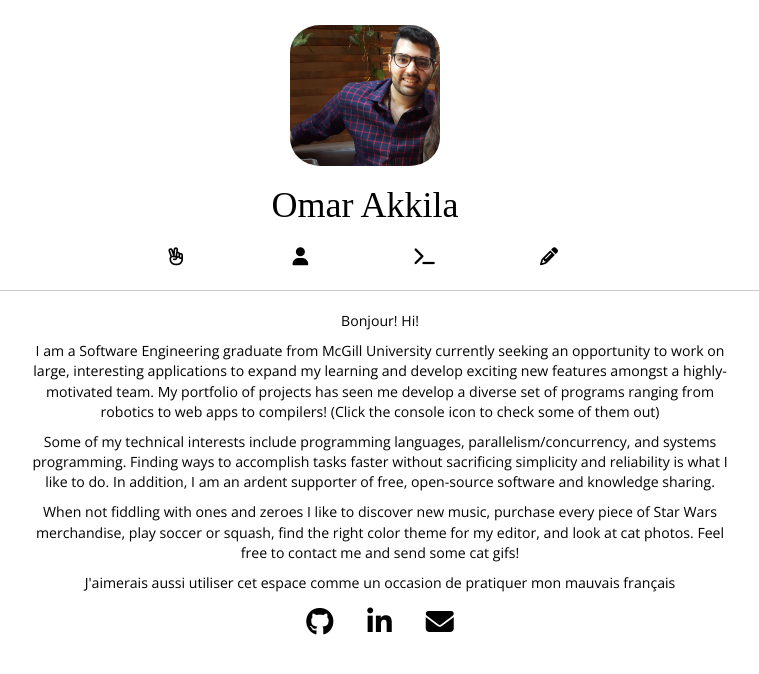
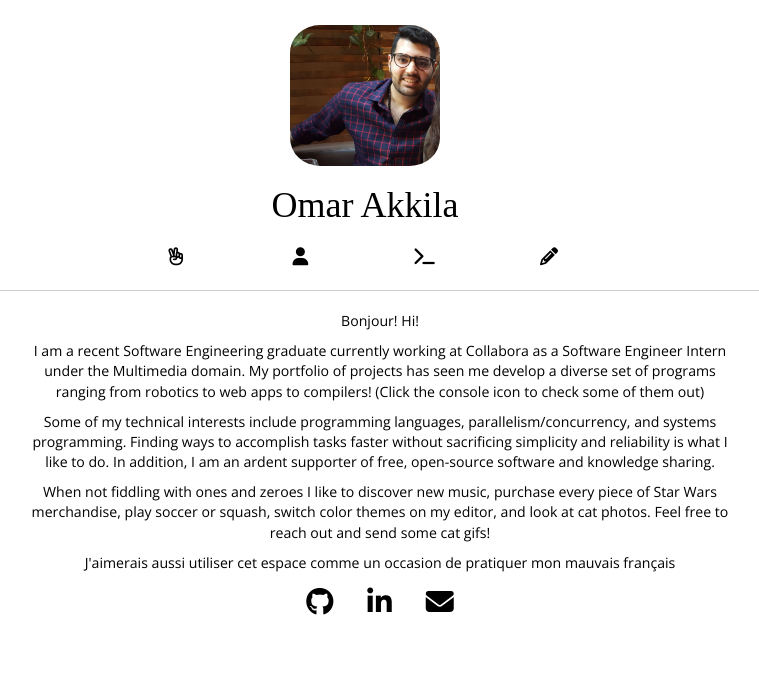
Before and after one commit to omakk/omakk.github.io, a Jekyll site: the page built from index.html, in a window 1280 px wide. Shown: the top 674 px of the page, without its empty margins (275-1034 px from the left). Built offline with Jekyll 4.4.1, drawn with Linux system fonts in a browser that asks for light colours; nearby versions of some CDN libraries; some web fonts are replaced.

Commit message:
Update info

```diff
--- a/index.html
+++ b/index.html
@@ -34,13 +34,13 @@
     <div class="text-center active animate fadeIn one" id="summary">
       <p>Bonjour! Hi!</p>
       <p>
-        I am a Software Engineering graduate from McGill University currently seeking an opportunity to work on large, interesting applications to expand my learning and develop exciting new features amongst a highly-motivated team. My portfolio of projects has seen me develop a diverse set of programs ranging from robotics to web apps to compilers! (Click the console icon to check some of them out)
+        I am a recent Software Engineering graduate currently working at Collabora as a Software Engineer Intern under the Multimedia domain. My portfolio of projects has seen me develop a diverse set of programs ranging from robotics to web apps to compilers! (Click the console icon to check some of them out)
       </p>
       <p>
         Some of my technical interests include programming languages, parallelism/concurrency, and systems programming. Finding ways to accomplish tasks faster without sacrificing simplicity and reliability is what I like to do. In addition, I am an ardent supporter of free, open-source software and knowledge sharing.
       </p>
       <p>
-        When not fiddling with ones and zeroes I like to discover new music, purchase every piece of Star Wars merchandise, play soccer or squash, find the right color theme for my editor, and look at cat photos. Feel free to contact me and send some cat gifs!
+        When not fiddling with ones and zeroes I like to discover new music, purchase every piece of Star Wars merchandise, play soccer or squash, switch color themes on my editor, and look at cat photos. Feel free to reach out and send some cat gifs!
       </p>
       <p>J'aimerais aussi utiliser cet espace comme un occasion de pratiquer mon mauvais français</p>
       <div class="row logo-row clearfix">
@@ -75,11 +75,9 @@
         </div>
         <div class="col-md-9 col-sm-9 col-xs-12 text-center cv-item-rhs">
           <ul class="list-unstyled list-inline content-list">
-            <li class="content-list-item">Java</li>
             <li class="content-list-item">Python</li>
             <li class="content-list-item">C</li>
-            <li class="content-list-item">Javascript</li>
-            <li class="content-list-item">OCaml</li>
+            <li class="content-list-item">Java</li>
             <li class="content-list-item">Rust</li>
             <li class="content-list-item">Bash</li>
           </ul>
@@ -92,13 +90,10 @@
         </div>
         <div class="col-md-9 col-sm-9 col-xs-12 text-center cv-item-rhs">
           <ul class="list-unstyled list-inline content-list">
+            <li class="content-list-item">Linux</li>
             <li class="content-list-item">Git</li>
-            <li class="content-list-item">Unix/Linux</li>
-            <li class="content-list-item">HTML</li>
-            <li class="content-list-item">CSS</li>
-            <li class="content-list-item">jQuery</li>
-            <li class="content-list-item">Boostrap</li>
-            <li class="content-list-item">SQL</li>
+            <li class="content-list-item">Docker</li>
+            <li class="content-list-item">Jenkins</li>
           </ul>
         </div>
       </div>
@@ -110,27 +105,25 @@
         <div class="col-md-9 col-sm-9 col-xs-12 text-center cv-item-rhs">
           <ul class="text-center list-unstyled content-list">
             <li class="content-list-item">
+              <h5><strong>Software Engineer Intern - Multimedia Domain - Collabora</strong></h5>
+              <p class="black-text"><i>Jan 2018 - Present</i></p>
+            <li class="content-list-item">
               <h5><strong>Computer Science Undergraduate Society (CSUS) Help Desk Tutor</strong></h5>
               <p class="black-text"><i>Sept 2016 - Apr 2017</i></p>
               <p>Recipient of Tomlinson Engagement Award for Mentoring (TEAM) in recognition of services</p>
               <p>Assisted students with coursework and delivered mock interviews for upper-year students</p>
             </li>
-            <li class="content-list-item">
-              <h5><strong>Personal Tutor</strong></h5>
-              <p class="black-text"><i>Nov 2014 - Apr 2017</i></p>
-              <p>
-                Tutored students one-on-one in the following subjects: MATH 141 (Calculus 2), COMP 202 (Foundations of Programming), COMP 206 (Introduction to Software Systems), and COMP 310 (Operating Systems)
-              </p>
-            </li>
           </ul>
         </div>
       </div>
+      <!--
       <p class="text-center" id="pdf-link">
         <a href="assets/CV_OMAR_2017.pdf">
           <i class="fa fa-file-pdf-o"></i>
           <u>View PDF</u>
         </a>
       </p>
+      -->
     </div>
     <!-- Projects -->
     <div class= "animate one" id="projects" style="display: none;">
```
